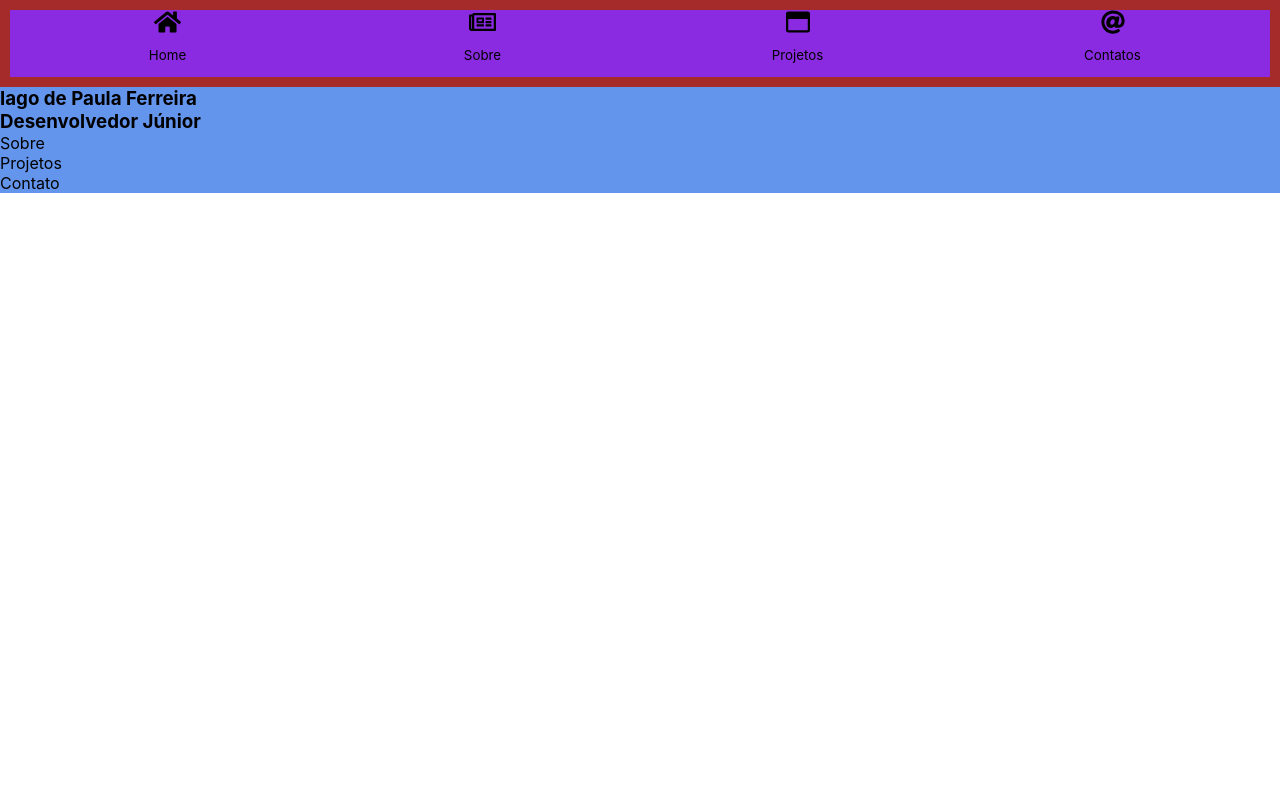
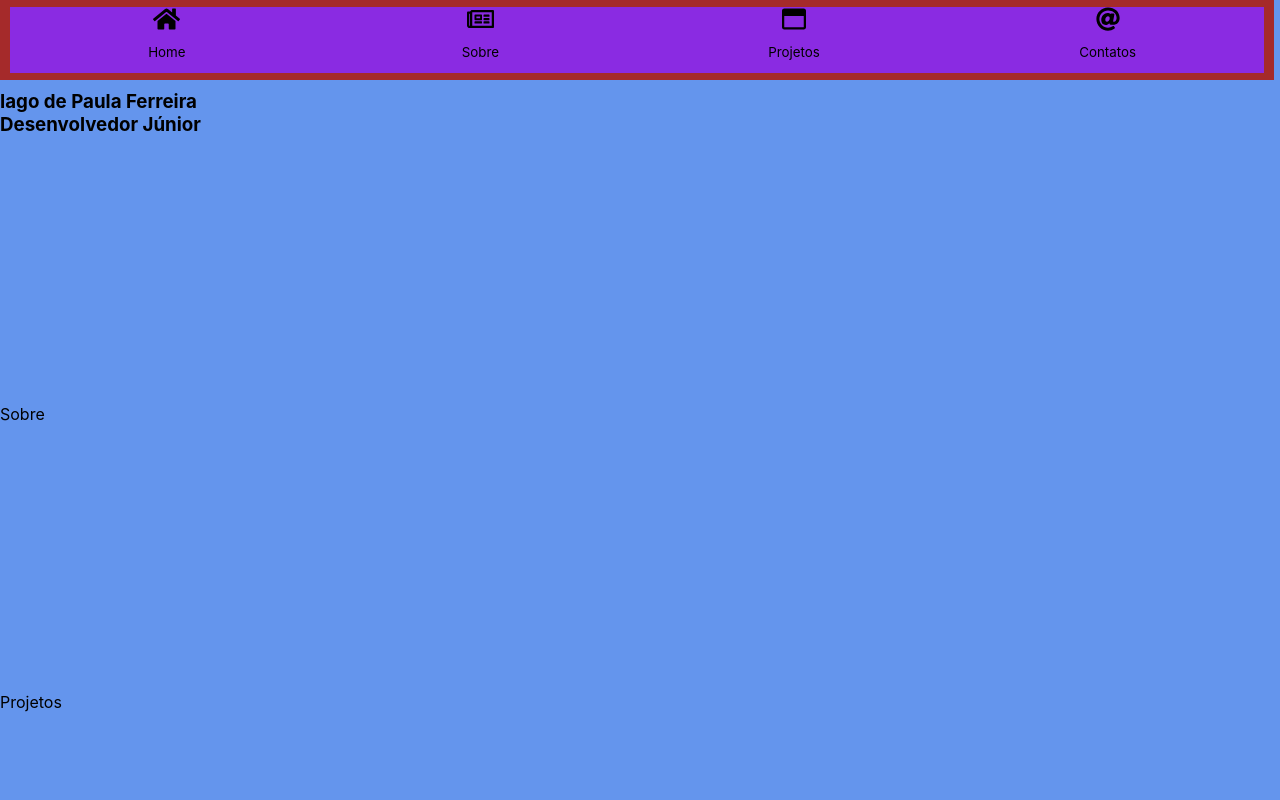
Before and after one commit to IagoPFerreira/portfolio-react, a React (Create React App) app: page / in a window 1280 px wide. Shown: the top 800 px of the page. Built offline with nearby package versions, Linux system fonts and the light colour scheme; the HTML template or start-up script is replaced by a standard one.

Commit message:
Feat:  few changes on CSS

```diff
--- a/src/index.css
+++ b/src/index.css
@@ -6,9 +6,6 @@ body {
   -webkit-font-smoothing: antialiased;
   -moz-osx-font-smoothing: grayscale;
   padding: 0;
-  height: 100%;
-  width: 100%;
-  overflow-x: hidden;
 }
 
 code {
--- a/src/styles/Home.css
+++ b/src/styles/Home.css
@@ -3,8 +3,10 @@
   /* background-size: cover; */
   /* background-repeat: no-repeat; */
   background-color: cornflowerblue;
-  /* display: flex; */
-  height: 100%;
+  display: flex;
+  flex-direction: column;
+  justify-content: space-evenly;
+  height: 1000px;
   justify-content: space-between;
   width: 100%;
 }
@@ -16,9 +18,11 @@
   display: flex;
   flex-direction: row;
   font-size: 20pt;
-  height: 40%;
+  height: 60px;
   justify-content: space-around;
   padding: 10px;
+  position: fixed;
+  width: 98%;
 }
 
 .header h1, .header h3 {
@@ -26,3 +30,7 @@
   border-radius: 5px;
   padding: 2px;
 }
+
+#main {
+  margin-top: 90px;
+}
```
